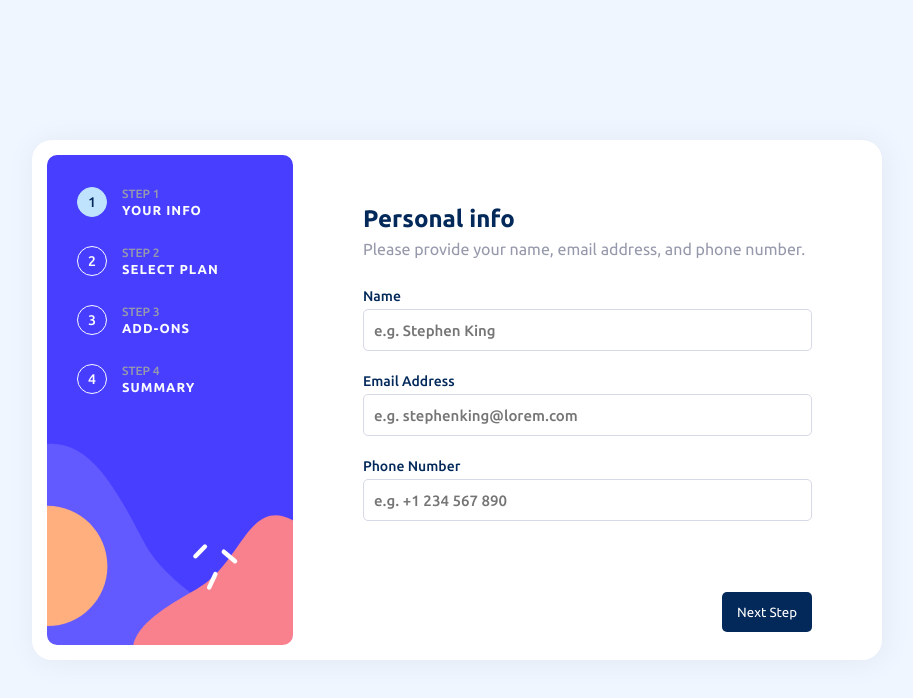
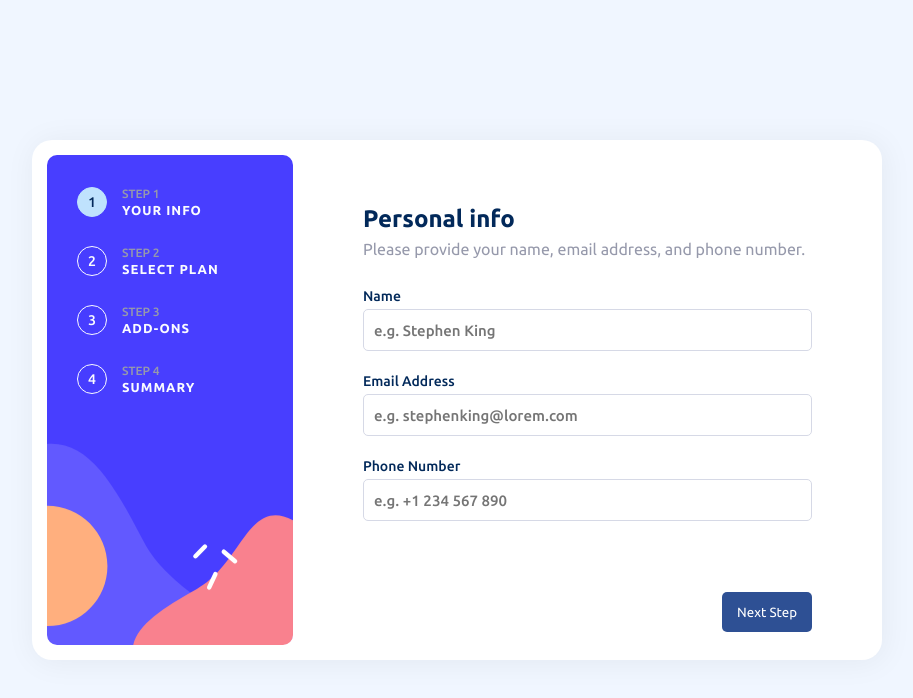
Before and after one commit to FelipeSDS23/multi-step-form, a React (Vite) app: page /#/ in a window 1280 px wide. In both pictures the pointer is over the button "Next Step". Shown: the top 698 px of the page, without its empty margins (183-1096 px from the left). Built offline with nearby package versions, Linux system fonts and the light colour scheme.

Commit message:
teste pages

```diff
--- a/src/index.css
+++ b/src/index.css
@@ -210,6 +210,10 @@
         background-color: var(--marine-blue);
     }
 
+    .nextBtn:hover {
+        background-color: #022b7dd2;
+    }
+
     .confirmBtn {
         height: 40px;
         width: 90px;
@@ -218,6 +222,10 @@
         cursor: pointer;
         background-color: var(--Purplish-blue);
         color: var(--White);
+    }
+
+    .confirmBtn:hover {
+        background-color: #473dffaf;
     }
 
     .backBtn {
```
